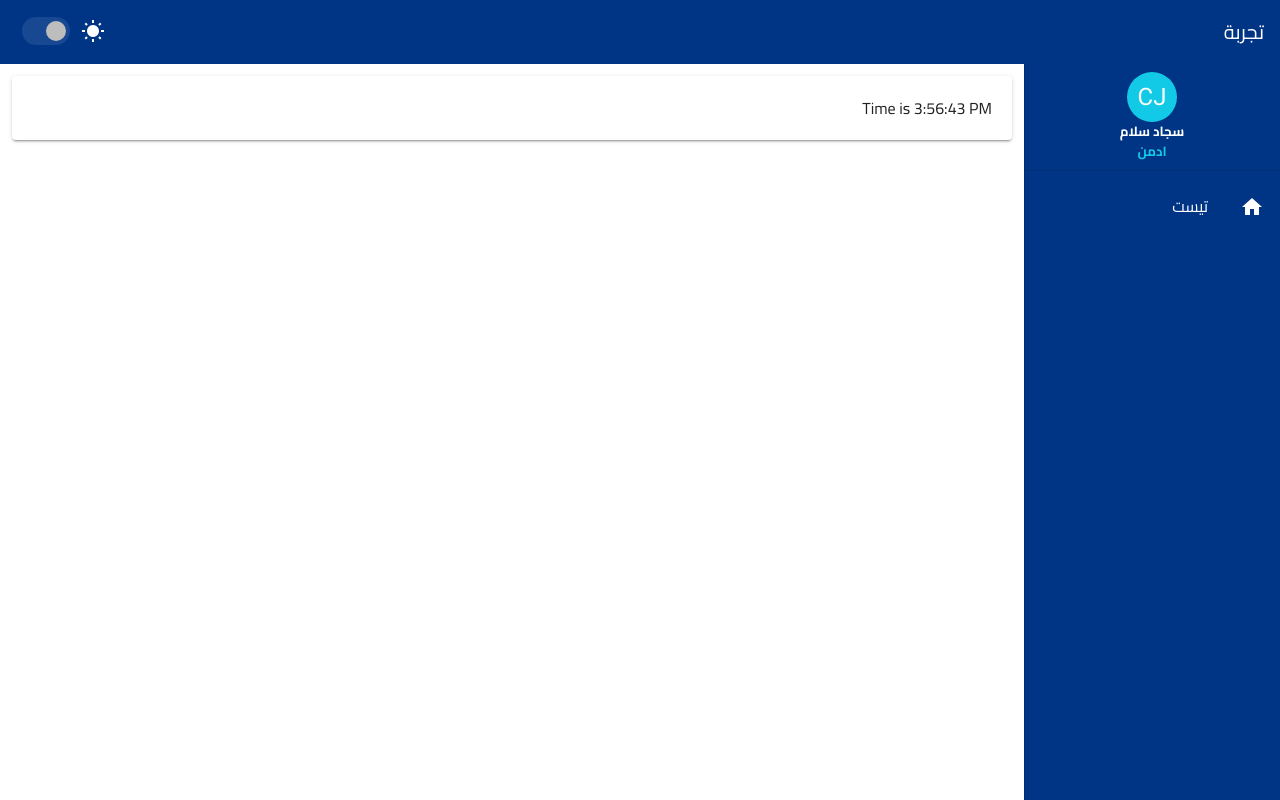
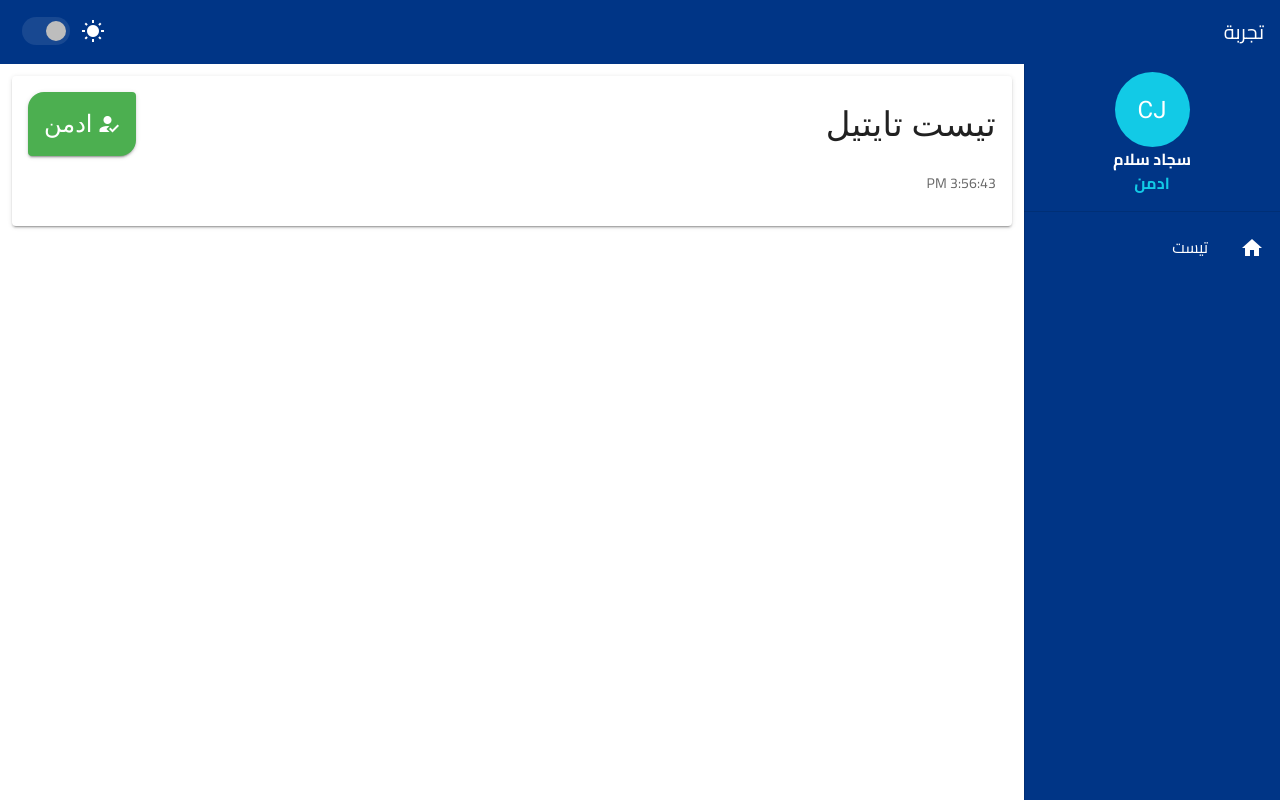
Before and after one commit to SajadSalam/vue-layout, a Vue app: page /dashboard in a window 1280 px wide. Built offline with nearby package versions, Linux system fonts and the light colour scheme.

Commit message:
some fixes

```diff
--- a/src/layouts/NavigationBar.vue
+++ b/src/layouts/NavigationBar.vue
@@ -1,13 +1,13 @@
 <template>
-  <v-navigation-drawer color="primary" app clipped   right>
-    <div class="d-flex align-center justify-center flex-column py-2 px-1">
+  <v-navigation-drawer color="primary" app clipped  right>
+    <div class="d-flex align-center justify-center flex-column py-2 px-1 mb-2">
       <div class="border-1">
-        <v-avatar size="50" color="accent">
+        <v-avatar size="75" color="accent">
           <span class="white--text text-h5">CJ</span>
         </v-avatar>
       </div>
-      <h5 class="white--text text-center">سجاد سلام</h5>
-      <h5 class="accent--text">ادمن</h5>
+      <h4 class="white--text text-center">سجاد سلام</h4>
+      <h4 class="accent--text">ادمن</h4>
     </div>
     <v-divider></v-divider>
     <v-list  nav>
--- a/src/views/dashoard/Home.vue
+++ b/src/views/dashoard/Home.vue
@@ -1,7 +1,19 @@
 <template>
   <div>
-    <v-card class="py-5 px-5 ">
-      Time is {{ time }}
+    <v-card rounded="" height="150" raised class="">
+      <v-card-title class="text-h4">
+        تيست تايتيل
+        <v-spacer></v-spacer>
+        <v-card color="green" shaped raised>
+          <v-card-title class="text-h5 white--text">
+            <v-icon class="ml-1 white--text">mdi-account-check</v-icon>
+            ادمن
+          </v-card-title>
+        </v-card>
+      </v-card-title>
+      <v-card-text>
+        {{ time }}
+      </v-card-text>
     </v-card>
   </div>
 </template>
```
